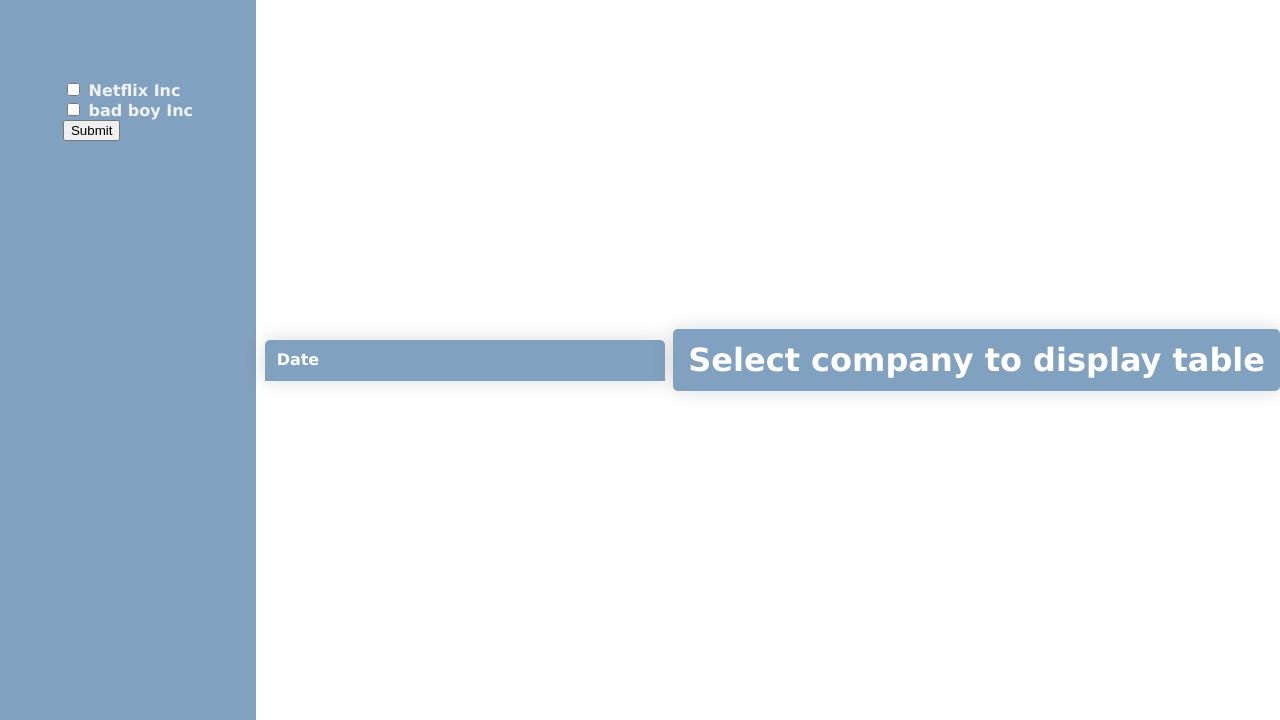
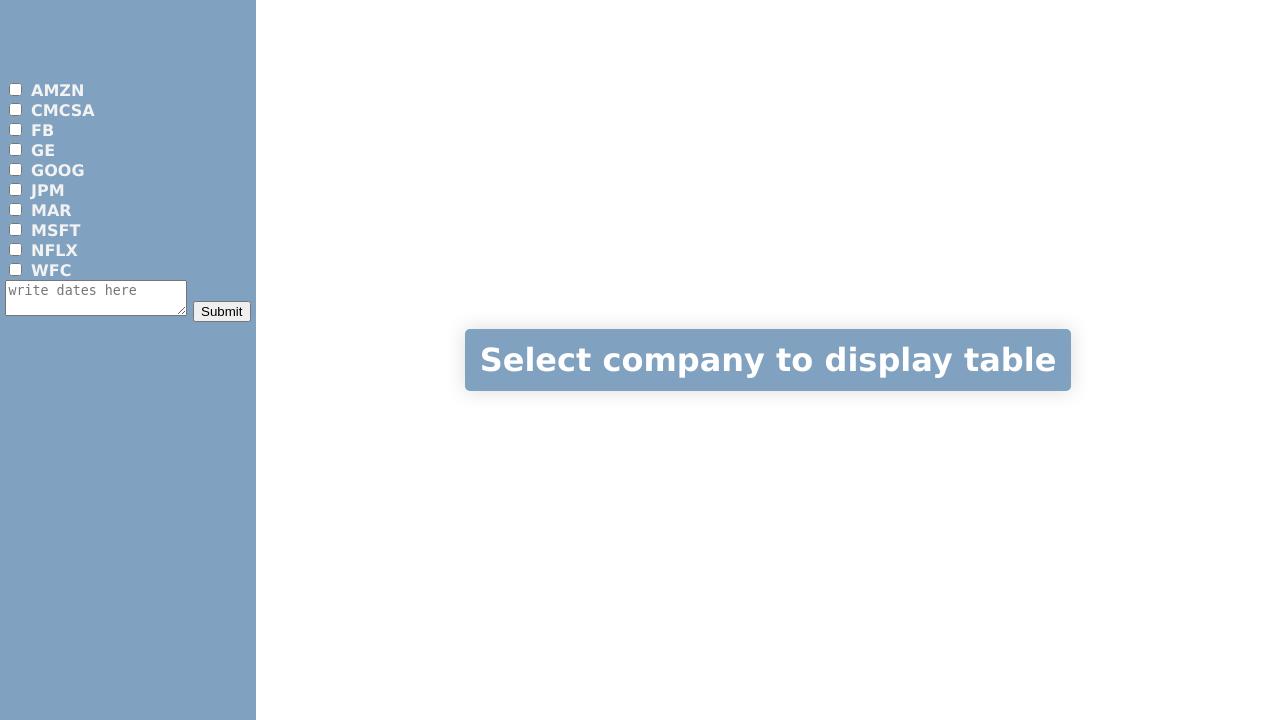
Before and after one commit to CS257-F23/team-project-h, a Flask app: page /research in a window 1280 px wide. Shown: the part 80-800 px from the top of the page. Run offline with Flask 3, Linux system fonts and the light colour scheme; lists and menus that the app fills with data are empty; parts of the project's set-up code (start-up, migrations or seed data) failed here and were passed over.

Commit message:
feat: added research page

```diff
--- a/templates/research.html
+++ b/templates/research.html
@@ -22,17 +22,43 @@
     </div>
     <div class="grid-item form-content">
       <form method="post">
+        <input type="checkbox" id="company2" name="company2" value="AMZN" />
+        <label for="company2">AMZN</label><br />
 
-        <input type="checkbox" id="NFLX" name="NFLX" value="NFLX" />
-        <label for="NFLX">Netflix Inc</label><br />
-        <input type="checkbox" id="GOOG" name="GOOG" value="GOOG" />
-        <label for="GOOG">bad boy Inc</label><br />
+        <input type="checkbox" id="company3" name="company3" value="CMCSA" />
+        <label for="company3">CMCSA</label><br />
 
+        <input type="checkbox" id="company4" name="company4" value="FB" />
+        <label for="company4">FB</label><br />
+
+        <input type="checkbox" id="company5" name="company5" value="GE" />
+        <label for="company5">GE</label><br />
+
+        <input type="checkbox" id="company6" name="company6" value="GOOG" />
+        <label for="company6">GOOG</label><br />
+
+        <input type="checkbox" id="company7" name="company7" value="JPM" />
+        <label for="company7">JPM</label><br />
+
+        <input type="checkbox" id="company8" name="company8" value="MAR" />
+        <label for="company8">MAR</label><br />
+
+        <input type="checkbox" id="company9" name="company9" value="MSFT" />
+        <label for="company9">MSFT</label><br />
+
+        <input type="checkbox" id="company10" name="company10" value="NFLX" />
+        <label for="company10">NFLX</label><br />
+
+        <input type="checkbox" id="company11" name="company11" value="WFC" />
+        <label for="company11">WFC</label><br />
+
+        <textarea name="dates" placeholder="write dates here"></textarea>
 
         <button type="submit">Submit</button>
       </form>
     </div>
     <div class="grid-item data-content">
+      {% if companyData is defined %}
       <table class="data-table">
         <thead>
           <tr>
@@ -43,32 +69,25 @@
           </tr>
         </thead>
         <tbody>
-          {% for company in companyData %}
-          <td>
-            {%for key in companyData[company] %}
+          {% for date in companyData[company] %}
           <tr>
-            <td>
-              <h3>{{ key }}</h3>
-            </td>
-            <td>
-              <h3>{{ companyData[company][key] }}</h3>
-            </td>
+            <td>{{ date}}</td>
+            {% for companies in companyData %}
+            <td>{{ companyData[companies][date]}}</td>
+            {% endfor %}
           </tr>
           {% endfor %}
-          </td>
-          {% endfor %}
+
+
+
+
         </tbody>
       </table>
+      {% else %}
       <h1>Select company to display table</h1>
+      {% endif%}
     </div>
   </div>
 </body>
 
 </html>
-
-<!-- {% for key, value in company: %}
-              <tr>
-                <td>{{ key }}</td>
-                <td>{{ value }}</td>
-              </tr>
-              {% endfor %}  -->
```
Also changed, not shown: flask_cl.py (+15 -9 lines).
